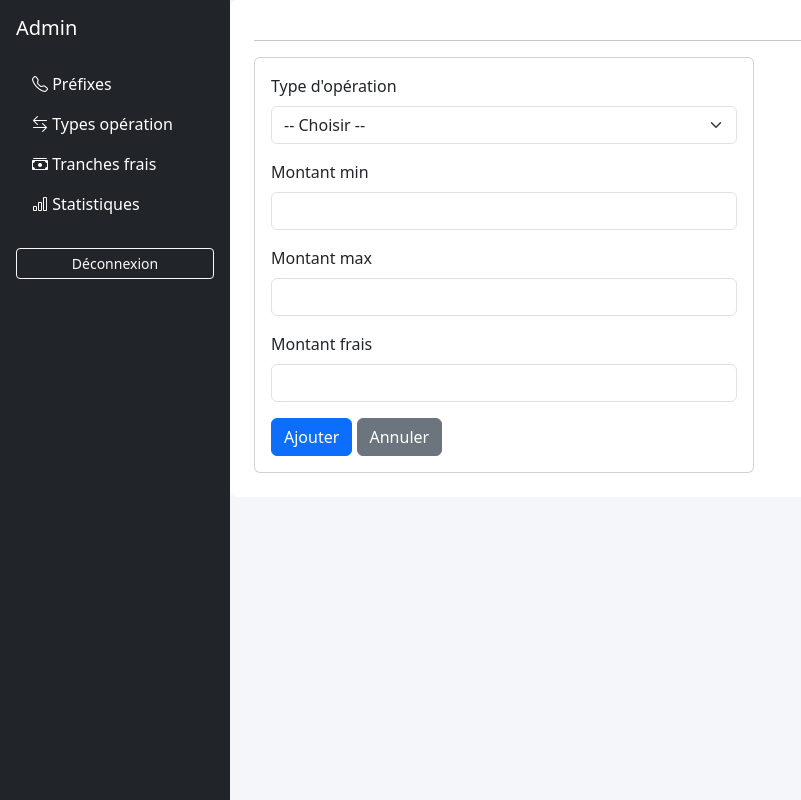
After one commit to Iantra16/ProjetS4-Final, a CodeIgniter 4 app: the page made by app/Views/Admin/tranches/form.php in a window 1280 px wide. The commit adds this page. Shown: the whole page, without its empty margins (0-801 px from the left). Run offline with PHP 8.4 and a stand-in for CodeIgniter, Linux system fonts and the light colour scheme; the template is opened without the code that fills it, so the values that code supplies are empty; some libraries are stand-ins or nearby versions.

Commit message:
Tranches de frais

```diff
--- /dev/null
+++ b/app/Views/Admin/tranches/form.php
@@ -0,0 +1,46 @@
+<?= $this->extend('layout/admin') ?>
+
+<?= $this->section('content') ?>
+
+<div class="card" style="max-width:500px;">
+    <div class="card-body">
+        <form method="POST" action="<?= isset($tranche) ? '/admin/tranches/mettreAJour/' . $tranche['id'] : '/admin/tranches/creer' ?>">
+            <?= csrf_field() ?>
+
+            <div class="mb-3">
+                <label for="id_type_operation" class="form-label">Type d'opération</label>
+                <select class="form-select" id="id_type_operation" name="id_type_operation" required>
+                    <option value="">-- Choisir --</option>
+                    <?php foreach ($types as $type): ?>
+                        <option value="<?= $type['id'] ?>" <?= (old('id_type_operation', $tranche['id_type_operation'] ?? '') == $type['id']) ? 'selected' : '' ?>>
+                            <?= esc(ucfirst($type['nom'])) ?>
+                        </option>
+                    <?php endforeach; ?>
+                </select>
+            </div>
+
+            <div class="mb-3">
+                <label for="montant_min" class="form-label">Montant min</label>
+                <input type="number" class="form-control" id="montant_min" name="montant_min" step="0.01"
+                       value="<?= esc(old('montant_min', $tranche['montant_min'] ?? '')) ?>" required>
+            </div>
+
+            <div class="mb-3">
+                <label for="montant_max" class="form-label">Montant max</label>
+                <input type="number" class="form-control" id="montant_max" name="montant_max" step="0.01"
+                       value="<?= esc(old('montant_max', $tranche['montant_max'] ?? '')) ?>" required>
+            </div>
+
+            <div class="mb-3">
+                <label for="montant_frais" class="form-label">Montant frais</label>
+                <input type="number" class="form-control" id="montant_frais" name="montant_frais" step="0.01"
+                       value="<?= esc(old('montant_frais', $tranche['montant_frais'] ?? '')) ?>" required>
+            </div>
+
+            <button type="submit" class="btn btn-primary"><?= isset($tranche) ? 'Modifier' : 'Ajouter' ?></button>
+            <a href="/admin/tranches" class="btn btn-secondary">Annuler</a>
+        </form>
+    </div>
+</div>
+
+<?= $this->endSection() ?>
--- a/app/Views/layout/admin.php
+++ b/app/Views/layout/admin.php
@@ -17,6 +17,7 @@
     <ul class="nav flex-column">
       <li class="nav-item"><a class="nav-link text-white" href="/admin/prefixes"><i class="bi bi-telephone"></i> Préfixes</a></li>
       <li class="nav-item"><a class="nav-link text-white" href="/admin/types-operation"><i class="bi bi-arrow-left-right"></i> Types opération</a></li>
+      <li class="nav-item"><a class="nav-link text-white" href="/admin/tranches"><i class="bi bi-cash-stack"></i> Tranches frais</a></li>
       <li class="nav-item"><a class="nav-link text-white" href="/admin/stats"><i class="bi bi-bar-chart"></i> Statistiques</a></li>
     </ul>
     <form method="POST" action="/logout" class="mt-4">
```
Also changed, not shown: app/Config/Routes.php (+8 -0 lines), app/Controllers/Admin/TrancheFraisController.php (added, +79 -0 lines), app/Views/Admin/tranches/index.php (added, +42 -0 lines), writable/projetfinal.db.
